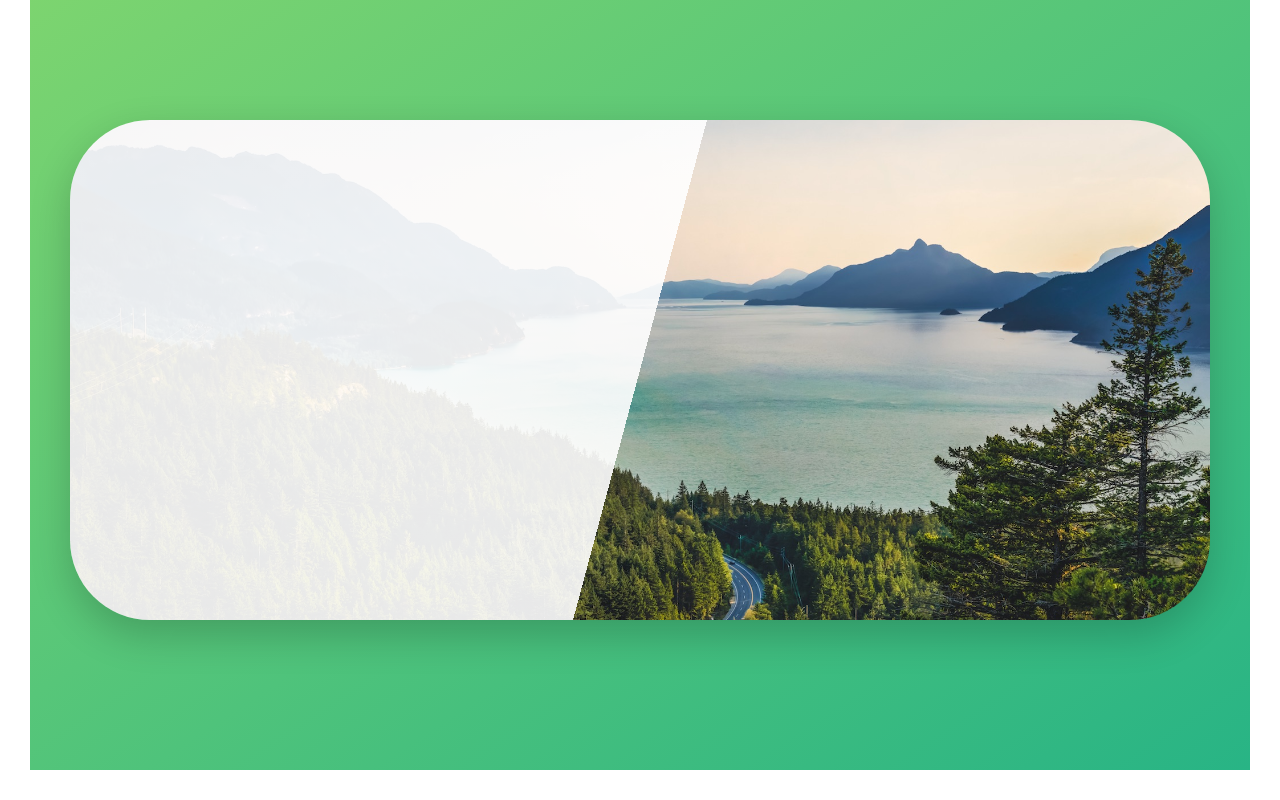
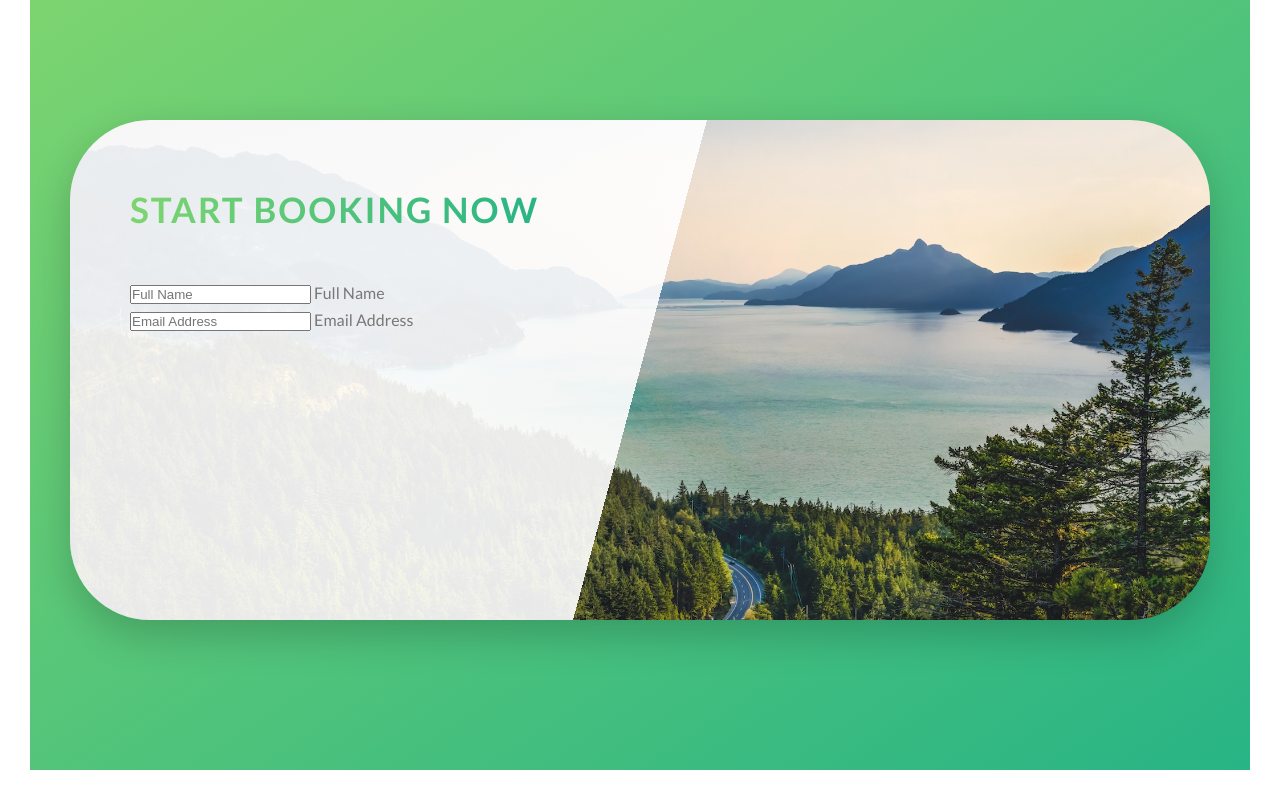
Before and after one commit to rossdalyNCI/outdoorsSite, a website: page index.html in a window 1280 px wide. Shown: the part 4540-5340 px from the top of the page. Drawn offline with Linux system fonts and the light colour scheme.

Commit message:
initial styling of contact form

```diff
--- a/index.html
+++ b/index.html
@@ -273,7 +273,24 @@
             <section class="section-book">
                 <div class="row">
                     <div class="book">
+                        <div class="book__form">
+                            <form action="#" class="form">
+                                <div class="u-margin-bottom-medium">
+                                    <h2 class="heading-secondary">
+                                        Start booking now
+                                    </h2>
+                                </div>
+                                <div class="form__group">
+                                    <input type="text" class="form__input" placeholder="Full Name" id="name" required>
+                                    <label for="name" class="form__label">Full Name</label> <!-- 'label for' & 'id' connected -->
+                                </div>
 
+                                <div class="form__group">
+                                    <input type="email" class="form__input" placeholder="Email Address" id="email" required>
+                                    <label for="email" class="form__label">Email Address</label> <!-- 'label for' & 'id' connected -->
+                                </div>
+                            </form>
+                        </div>
                     </div>
                 </div>
             </section>
--- a/sass/pages/_home.scss
+++ b/sass/pages/_home.scss
@@ -44,4 +44,9 @@
     border-radius: 80px;
     box-shadow: 0 1.5rem 4rem rgba($color-black, .2);
     height: 50rem;
+
+    &__form {
+        width: 50%; //occupy half of the box
+        padding: 6rem;
+    }
 }
```
Also changed, not shown: css/style.css.
